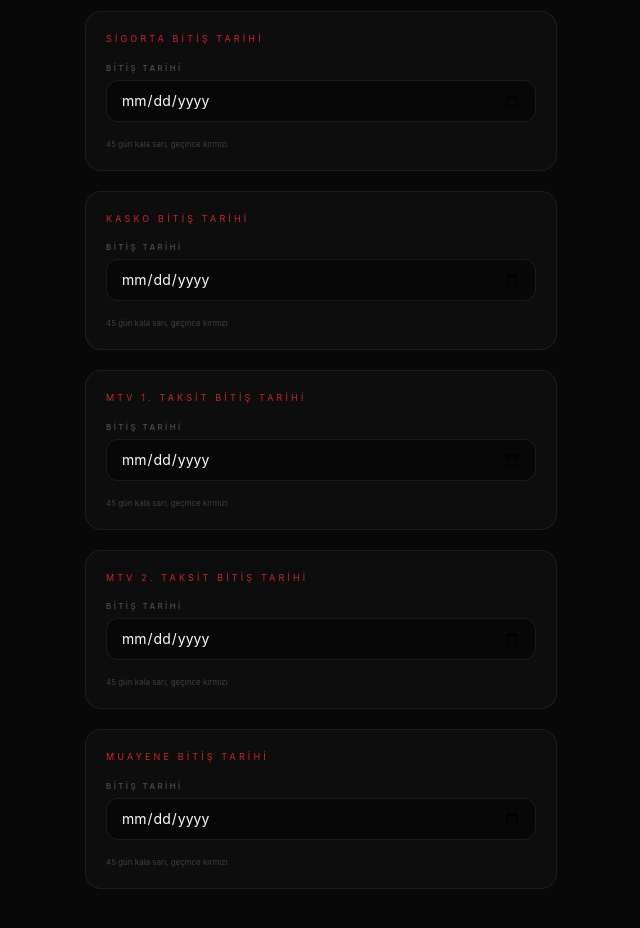
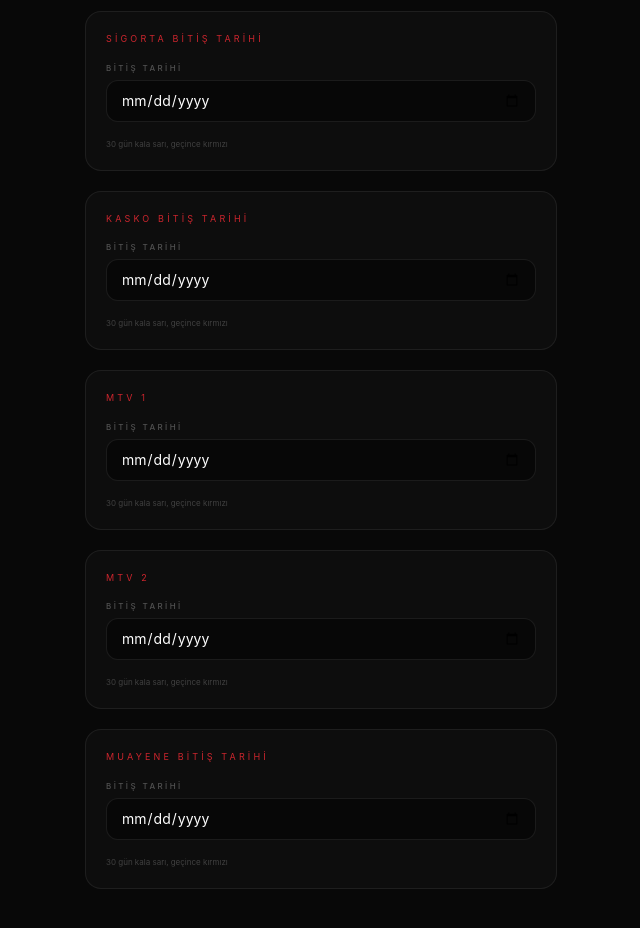
Before and after one commit to GUOzcan/AlmilaFiloKiralama, a React (Vite) app: page /vehicles/ticari/add in a window 1280 px wide. Shown: the part 840-1768 px from the top of the page, without its empty margins (319-959 px from the left). Built offline with nearby package versions, Linux system fonts and the light colour scheme.

Commit message:
Add files via upload

```diff
--- a/src/app/components/ControlPanel.tsx
+++ b/src/app/components/ControlPanel.tsx
@@ -22,10 +22,10 @@ export function ControlPanel() {
   const itemVariants = { hidden: { opacity: 0, y: 12 }, show: { opacity: 1, y: 0, transition: { duration: 0.45 } } }
 
   return (
-    <div className="min-h-screen bg-[#080808] text-white font-sans pb-24 relative overflow-hidden">
+    <div className="min-h-screen bg-[#080808] text-white font-sans pb-24 relative" style={{overflowX:"hidden"}}>
       <div className="fixed top-1/4 left-1/2 -translate-x-1/2 w-[700px] h-[250px] bg-red-600/[0.025] blur-[90px] pointer-events-none" />
 
-      <div className="sticky top-0 z-20 bg-[#080808]/85 backdrop-blur-xl border-b border-white/[0.06] px-5 py-4 flex items-center justify-between">
+      <div className="fixed top-0 left-0 right-0 z-20 bg-[#080808] border-b border-white/[0.06] px-5 py-4 flex items-center justify-between">
         <Link to="/" className="w-9 h-9 flex items-center justify-center rounded-full border border-white/[0.08] text-neutral-400 hover:text-white transition-all">
           <ArrowLeft className="w-4 h-4" />
         </Link>
@@ -54,13 +54,13 @@ export function ControlPanel() {
                 </div>
               </div>
             </div>
-            <div className="bg-[#0d0d0d] border border-red-500/20 rounded-2xl p-5 relative overflow-hidden">
+            <div className="bg-[#0d0d0d] border border-red-500/20 rounded-2xl p-5 relative" style={{overflowX:"hidden"}}>
               <div className="absolute top-0 right-0 w-20 h-20 bg-red-500/10 rounded-full blur-2xl" />
               <span className="block text-[8px] tracking-[0.3em] text-red-400/70 mb-2">KRİTİK</span>
               <span className="text-3xl font-light text-white block mb-1">{redAlerts}</span>
               <span className="text-[8px] tracking-[0.2em] text-red-500/60">SÜRESİ DOLMUŞ</span>
             </div>
-            <div className="bg-[#0d0d0d] border border-amber-500/20 rounded-2xl p-5 relative overflow-hidden">
+            <div className="bg-[#0d0d0d] border border-amber-500/20 rounded-2xl p-5 relative" style={{overflowX:"hidden"}}>
               <div className="absolute top-0 right-0 w-20 h-20 bg-amber-500/10 rounded-full blur-2xl" />
               <span className="block text-[8px] tracking-[0.3em] text-amber-400/70 mb-2">DİKKAT</span>
               <span className="text-3xl font-light text-white block mb-1">{yellowWarnings}</span>
--- a/src/app/components/VehicleDetail.tsx
+++ b/src/app/components/VehicleDetail.tsx
@@ -62,10 +62,10 @@ export function VehicleDetail() {
   ]
 
   return (
-    <div className="min-h-screen bg-[#080808] text-white font-sans pb-24 relative overflow-hidden">
+    <div className="min-h-screen bg-[#080808] text-white font-sans pb-24 relative" style={{overflowX:"hidden"}}>
       <div className="fixed top-0 left-1/2 -translate-x-1/2 w-[600px] h-[200px] bg-red-600/[0.04] blur-[80px] pointer-events-none" />
 
-      <div className="sticky top-0 z-20 bg-[#080808] border-b border-white/[0.06] px-5 py-4 flex items-center justify-between"
+      <div className="fixed top-0 left-0 right-0 z-20 bg-[#080808] border-b border-white/[0.06] px-5 py-4 flex items-center justify-between"
         style={{ paddingTop: 'max(16px, env(safe-area-inset-top))' }}>
         <Link to={`/vehicles/${category}`} className="w-9 h-9 flex items-center justify-center rounded-full border border-white/[0.08] text-neutral-400 hover:text-white transition-all">
           <ArrowLeft className="w-4 h-4" />
--- a/src/app/components/VehicleForm.tsx
+++ b/src/app/components/VehicleForm.tsx
@@ -59,8 +59,8 @@ export function VehicleForm() {
   )
 
   return (
-    <div className="min-h-screen bg-[#080808] text-white font-sans pb-28 relative overflow-hidden">
-      <div className="sticky top-0 z-20 bg-[#080808]/85 backdrop-blur-xl border-b border-white/[0.06] px-5 py-4 flex items-center justify-between"
+    <div className="min-h-screen bg-[#080808] text-white font-sans pb-28 relative" style={{overflowX:"hidden"}}>
+      <div className="sticky top-0 z-20 bg-[#080808] border-b border-white/[0.06] px-5 py-4 flex items-center justify-between"
         style={{ paddingTop: 'max(16px, env(safe-area-inset-top))' }}>
         <Link to={isEdit ? `/vehicles/${category}/${id}` : `/vehicles/${category}`}
           className="w-9 h-9 flex items-center justify-center rounded-full border border-white/[0.08] text-neutral-400 hover:text-white transition-all">
@@ -102,8 +102,8 @@ export function VehicleForm() {
 
         <DocSection title="SİGORTA BİTİŞ TARİHİ" data={formData.sigorta!} onChange={d => setFormData({ ...formData, sigorta: d })} />
         <DocSection title="KASKO BİTİŞ TARİHİ"   data={formData.kasko!}   onChange={d => setFormData({ ...formData, kasko: d })} />
-        <DocSection title="MTV 1. TAKSİT BİTİŞ TARİHİ" data={formData.mtv1!} onChange={d => setFormData({ ...formData, mtv1: d })} />
-        <DocSection title="MTV 2. TAKSİT BİTİŞ TARİHİ" data={formData.mtv2!} onChange={d => setFormData({ ...formData, mtv2: d })} />
+        <DocSection title="MTV 1" data={formData.mtv1!} onChange={d => setFormData({ ...formData, mtv1: d })} />
+        <DocSection title="MTV 2" data={formData.mtv2!} onChange={d => setFormData({ ...formData, mtv2: d })} />
         <DocSection title="MUAYENE BİTİŞ TARİHİ" data={formData.muayene!} onChange={d => setFormData({ ...formData, muayene: d })} />
       </div>
 
@@ -138,7 +138,7 @@ function DocSection({ title, data, onChange }: {
     <div className="bg-[#0d0d0d] border border-white/[0.07] rounded-2xl p-5 space-y-4">
       <p className="text-[9px] tracking-[0.35em] text-red-500/80 uppercase">{title}</p>
       <FormField label="BİTİŞ TARİHİ" type="date" value={data.date || ""} onChange={v => onChange({ ...data, date: v })} />
-      <p className="text-[8px] text-neutral-700">45 gün kala sarı, geçince kırmızı</p>
+      <p className="text-[8px] text-neutral-700">30 gün kala sarı, geçince kırmızı</p>
     </div>
   )
 }
--- a/src/app/components/VehicleList.tsx
+++ b/src/app/components/VehicleList.tsx
@@ -41,7 +41,7 @@ export function VehicleList() {
     <div className="min-h-screen bg-[#080808] text-white font-sans pb-20" style={{overflowX:"hidden"}}>
       <div className="fixed top-0 left-1/2 -translate-x-1/2 w-[700px] h-[200px] bg-red-600/[0.03] blur-[80px] pointer-events-none" />
 
-      <div className="sticky top-0 z-20 bg-[#080808] border-b border-white/[0.06] px-5 py-4 flex items-center justify-between">
+      <div className="fixed top-0 left-0 right-0 z-20 bg-[#080808] border-b border-white/[0.06] px-5 py-4 flex items-center justify-between">
         <div className="flex items-center gap-3">
           <Link to="/" className="w-9 h-9 flex items-center justify-center rounded-full border border-white/[0.08] text-neutral-400 hover:text-white transition-all">
             <ArrowLeft className="w-4 h-4" />
@@ -72,7 +72,7 @@ export function VehicleList() {
               const worst = getWorstStatus(vehicle)
               return (
                 <motion.div key={vehicle.id} variants={itemVariants}>
-                  <Link to={`/vehicles/${category}/${vehicle.id}`} className="group block bg-[#0d0d0d] border border-white/[0.06] hover:border-white/[0.12] transition-all duration-300 p-4 rounded-2xl relative overflow-hidden">
+                  <Link to={`/vehicles/${category}/${vehicle.id}`} className="group block bg-[#0d0d0d] border border-white/[0.06] hover:border-white/[0.12] transition-all duration-300 p-4 rounded-2xl relative" style={{overflowX:"hidden"}}>
                     <div className="flex items-center justify-between">
                       <div className="flex-1 min-w-0">
                         <div className="flex items-center gap-3 mb-2.5">
```
